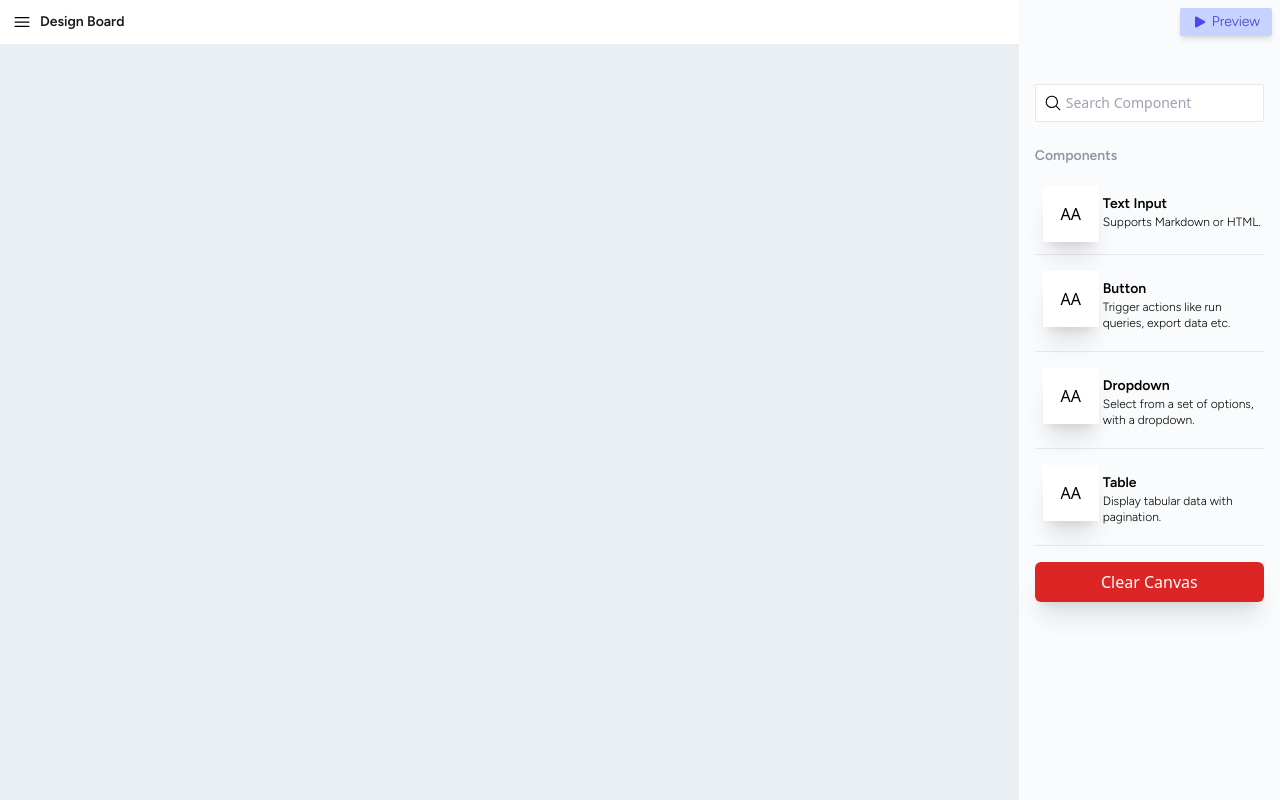
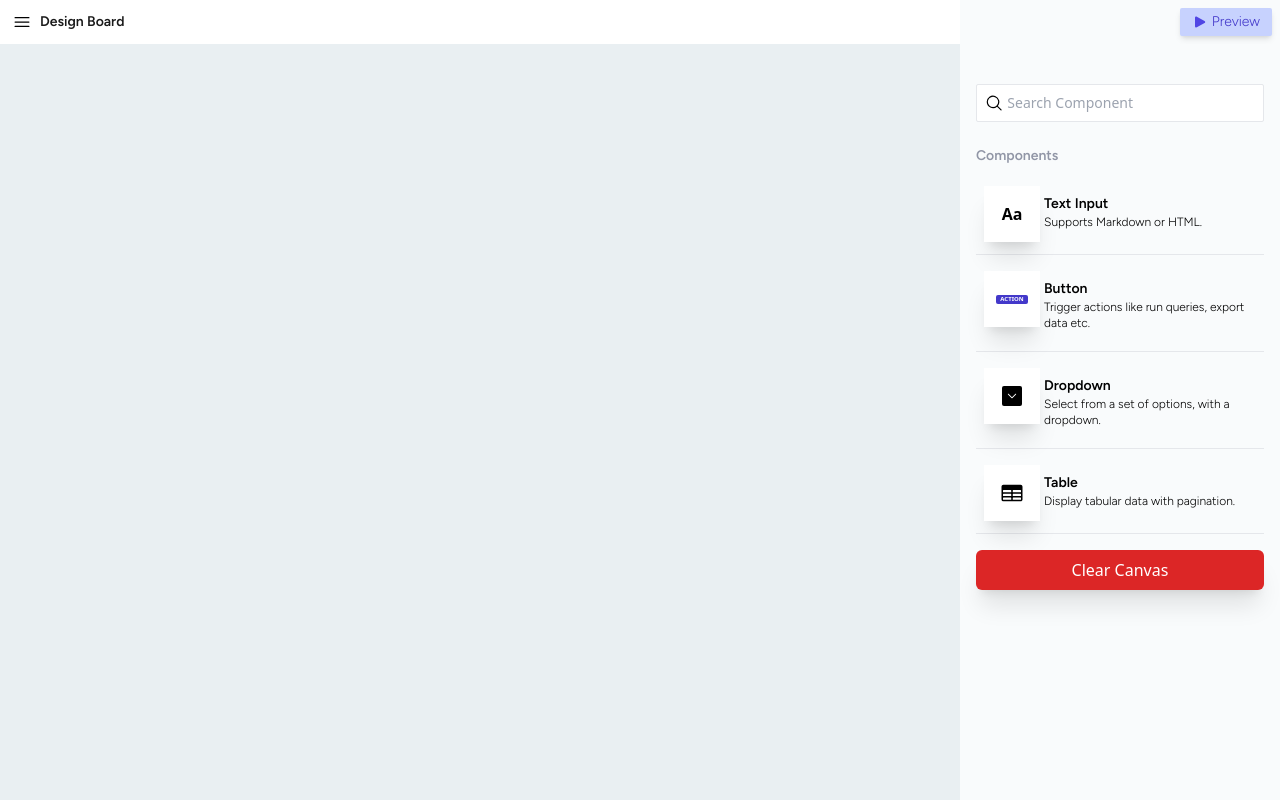
Before and after one commit to Bhrugu14/dynamic-dashboard, a React (Vite) app: page / in a window 1280 px wide. Built offline with nearby package versions, Linux system fonts and the light colour scheme.

Commit message:
added icon to editor picker

```diff
--- a/src/component/componentButton/index.tsx
+++ b/src/component/componentButton/index.tsx
@@ -5,6 +5,7 @@ interface ButtonProps {
   description?: string;
   title?: string;
   addComponent?: (e: any) => void;
+  icon?: any;
 }
 
 export const ComponentButton = ({
@@ -12,6 +13,7 @@ export const ComponentButton = ({
   description = "",
   title = "",
   addComponent,
+  icon,
 }: ButtonProps) => {
   return (
     <button
@@ -20,7 +22,7 @@ export const ComponentButton = ({
       onClick={addComponent}
     >
       <div className="h-14 w-14 bg-white shadow-xl flex items-center justify-center cursor-pointer">
-        AA
+        {icon}
       </div>
       <div className="py-2 pl-1 flex flex-col flex-1 items-start justify-center cursor-pointer">
         <label className="font-FigTree font-bold text-sm cursor-pointer">
--- a/src/component/dragBox/index.tsx
+++ b/src/component/dragBox/index.tsx
@@ -36,7 +36,6 @@ export function DragBox(props: DragBoxProps) {
   return (
     <Draggable
       disabled={props.disabled || false}
-      // defaultPosition={{ x: 0, y: 0 }}
       bounds="parent"
       position={{ x: props.x, y: props.y }}
       onStop={props.onStop}
--- a/src/component/header/index.tsx
+++ b/src/component/header/index.tsx
@@ -7,14 +7,14 @@ export const Header = () => {
   const location = useLocation();
   return (
     <header className="flex justify-between w-full items-center">
-      <div className="flex flex-1 bg-white py-2 px-3">
+      <div className="flex flex-1 bg-white py-2 px-3 w-[75%]">
         <Bars3Icon className="h-5 w-5" aria-hidden="true" />
         <label className="flex ml-2 font-FigTree font-semibold text-sm text-title">
           {"Design Board"}
         </label>
       </div>
       <div
-        className={`flex justify-end w-[20.4%] ${
+        className={`flex justify-end w-[25%] ${
           location.pathname === "/" ? "bg-sidebar" : "bg-white"
         } py-2 pr-2`}
       >
--- a/src/screen/editor/constant.ts
+++ /dev/null
@@ -1,26 +0,0 @@
-export const componentData = [
-  {
-    title: "Text Input",
-    description: "Supports Markdown or HTML.",
-    icon: "Aa",
-    component: "textInput",
-  },
-  {
-    title: "Button",
-    description: "Trigger actions like run queries, export data etc.",
-    icon: "Aa",
-    component: "button",
-  },
-  {
-    title: "Dropdown",
-    description: "Select from a set of options, with a dropdown.",
-    icon: "Aa",
-    component: "dropdown",
-  },
-  {
-    title: "Table",
-    description: "Display tabular data with pagination.",
-    icon: "Aa",
-    component: "table",
-  },
-];
--- /dev/null
+++ b/src/screen/editor/constant.tsx
@@ -0,0 +1,61 @@
+import React from "react";
+import { ChevronDownIcon, TableCellsIcon } from "@heroicons/react/24/solid";
+
+const Action = () => {
+  return (
+    <label className="bg-indigo-700 text-white text-[6px] font-semibold px-1 rounded-sm">
+      ACTION
+    </label>
+  );
+};
+
+const TextInput = () => {
+  return (
+    <label className=" text-black text-base font-semibold px-1 rounded-sm">
+      Aa
+    </label>
+  );
+};
+
+const Drop = () => {
+  return (
+    <label className="bg-black rounded-sm">
+      <ChevronDownIcon
+        className="h-5 w-5 p-1"
+        aria-hidden="true"
+        fill="white"
+      />
+    </label>
+  );
+};
+
+const IcTable = () => {
+  return <TableCellsIcon className="h-6 w-6" aria-hidden="true" fill="black" />;
+};
+
+export const componentData = [
+  {
+    title: "Text Input",
+    description: "Supports Markdown or HTML.",
+    component: "textInput",
+    icon: <TextInput />,
+  },
+  {
+    title: "Button",
+    description: "Trigger actions like run queries, export data etc.",
+    component: "button",
+    icon: <Action />,
+  },
+  {
+    title: "Dropdown",
+    description: "Select from a set of options, with a dropdown.",
+    component: "dropdown",
+    icon: <Drop />,
+  },
+  {
+    title: "Table",
+    description: "Display tabular data with pagination.",
+    component: "table",
+    icon: <IcTable />,
+  },
+];
--- a/src/screen/editor/editorCanvas.tsx
+++ b/src/screen/editor/editorCanvas.tsx
@@ -31,7 +31,7 @@ export const EditorCanvas = (props) => {
   }, [boxCtx?.extra]);
 
   return (
-    <div className="relative h-full w-full float-left">
+    <div className="relative h-full w-[75%]">
       <div className="h-full w-full bg-background">
         {boxes.length > 0 &&
           boxes.map((box, k) => (
--- a/src/screen/editor/editorPicker.tsx
+++ b/src/screen/editor/editorPicker.tsx
@@ -46,7 +46,7 @@ export const EditorPicker = () => {
   };
 
   return (
-    <div className="w-3/12 px-4 bg-sidebar">
+    <div className="w-[25%] px-4 bg-sidebar">
       <div className="flex border border-dim/1 rounded-sm items-center mt-10 bg-white py-2 px-2">
         <MagnifyingGlassIcon
           className="h-5 w-5 mr-1"
@@ -74,6 +74,7 @@ export const EditorPicker = () => {
             title={i.title}
             description={i.description}
             addComponent={() => addComponent(i.component)}
+            icon={i.icon}
           />
         );
       })}
```
